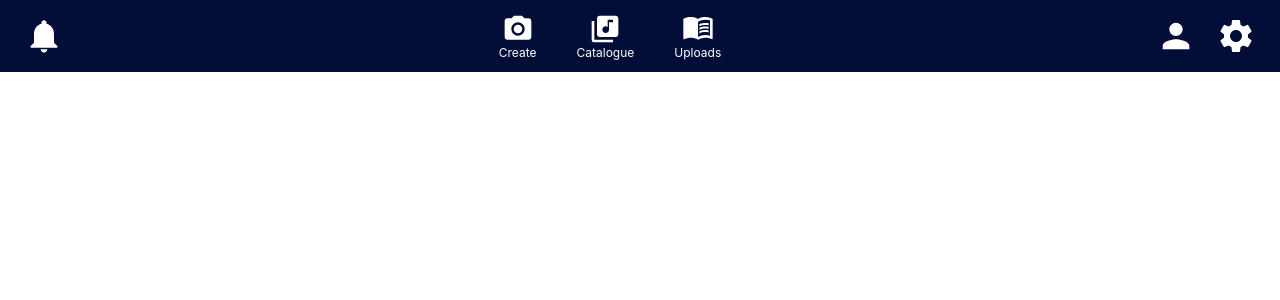
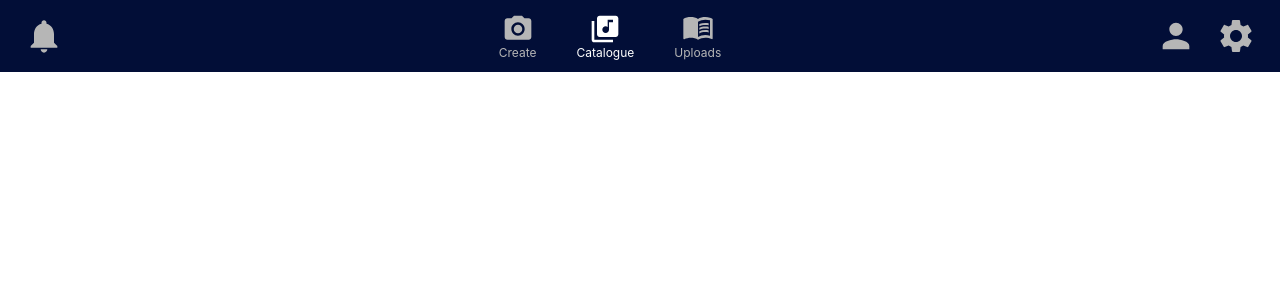
Before and after one commit to kevintran73/melody-mentoring, a React (Create React App) app in the folder frontend_web/: page /catalogue in a window 1280 px wide. Shown: the top 300 px of the page. Built offline with nearby package versions, Linux system fonts and the light colour scheme.

Commit message:
Made catalogue button change colour if on catalogue page

```diff
--- a/frontend_web/src/components/nav_bar/CatalogueButton.js
+++ b/frontend_web/src/components/nav_bar/CatalogueButton.js
@@ -1,5 +1,5 @@
 import React from 'react';
-import { useNavigate } from 'react-router-dom';
+import { useNavigate, useLocation } from 'react-router-dom';
 
 import LibraryMusicIcon from '@mui/icons-material/LibraryMusic';
 
@@ -13,20 +13,27 @@ const IconContainer = styled('div')({
   cursor: 'pointer',
 });
 
-const StyledMusic = styled(LibraryMusicIcon)({
-  color: '#ffffff',
+const StyledMusic = styled(LibraryMusicIcon)(({ colour }) => ({
+  color: colour,
   width: '32px',
   height: '32px',
-});
+}));
 
-const IconCaption = styled('p')({
+const IconCaption = styled('p')(({ colour }) => ({
   fontSize: '0.75rem',
-  color: '#ffffff',
+  color: colour,
   margin: '0',
-});
+}));
 
 const CatalogueButton = () => {
   const navigate = useNavigate();
+  const location = useLocation();
+
+  // Change colour of button if on catalogue page
+  let colour = '#B6B6B6';
+  if (location.pathname === '/catalogue') {
+    colour = '#FFFFFF';
+  }
 
   const navCatalogue = () => {
     return navigate('/catalogue');
@@ -34,8 +41,8 @@ const CatalogueButton = () => {
 
   return (
     <IconContainer onClick={navCatalogue}>
-      <StyledMusic />
-      <IconCaption>Catalogue</IconCaption>
+      <StyledMusic colour={colour} />
+      <IconCaption colour={colour}>Catalogue</IconCaption>
     </IconContainer>
   );
 };
--- a/frontend_web/src/components/nav_bar/NavBar.js
+++ b/frontend_web/src/components/nav_bar/NavBar.js
@@ -20,35 +20,35 @@ const StyledHeader = styled('header')({
 });
 
 const StyledNotifs = styled(NotificationsIcon)({
-  color: '#ffffff',
+  color: '#B6B6B6',
   width: '40px',
   height: '40px',
   cursor: 'pointer',
 });
 
 const StyledCam = styled(CameraAltIcon)({
-  color: '#ffffff',
+  color: '#B6B6B6',
   width: '32px',
   height: '32px',
 });
 
 const StyledBook = styled(MenuBookIcon)({
   position: 'relative',
-  color: '#ffffff',
+  color: '#B6B6B6',
   width: '32px',
   height: '32px',
   top: '-2px',
 });
 
 const StyledPerson = styled(PersonIcon)({
-  color: '#ffffff',
+  color: '#B6B6B6',
   width: '40px',
   height: '40px',
   cursor: 'pointer',
 });
 
 const StyledSettings = styled(SettingsIcon)({
-  color: '#ffffff',
+  color: '#B6B6B6',
   width: '40px',
   height: '40px',
   cursor: 'pointer',
@@ -80,7 +80,7 @@ const IconContainer = styled('div')({
 
 const IconCaption = styled('p')({
   fontSize: '0.75rem',
-  color: '#ffffff',
+  color: '#B6B6B6',
   margin: '0',
 });
 
```
